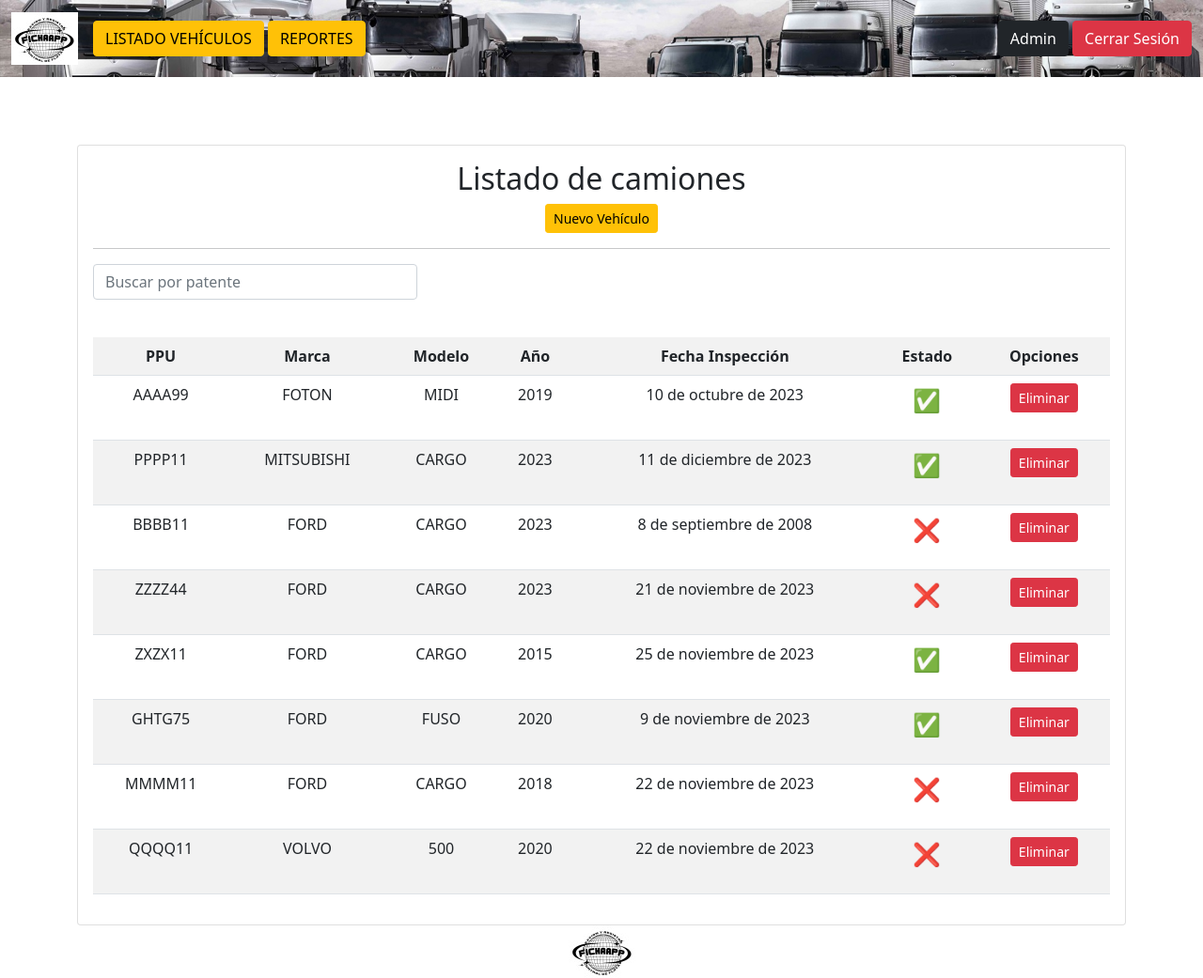
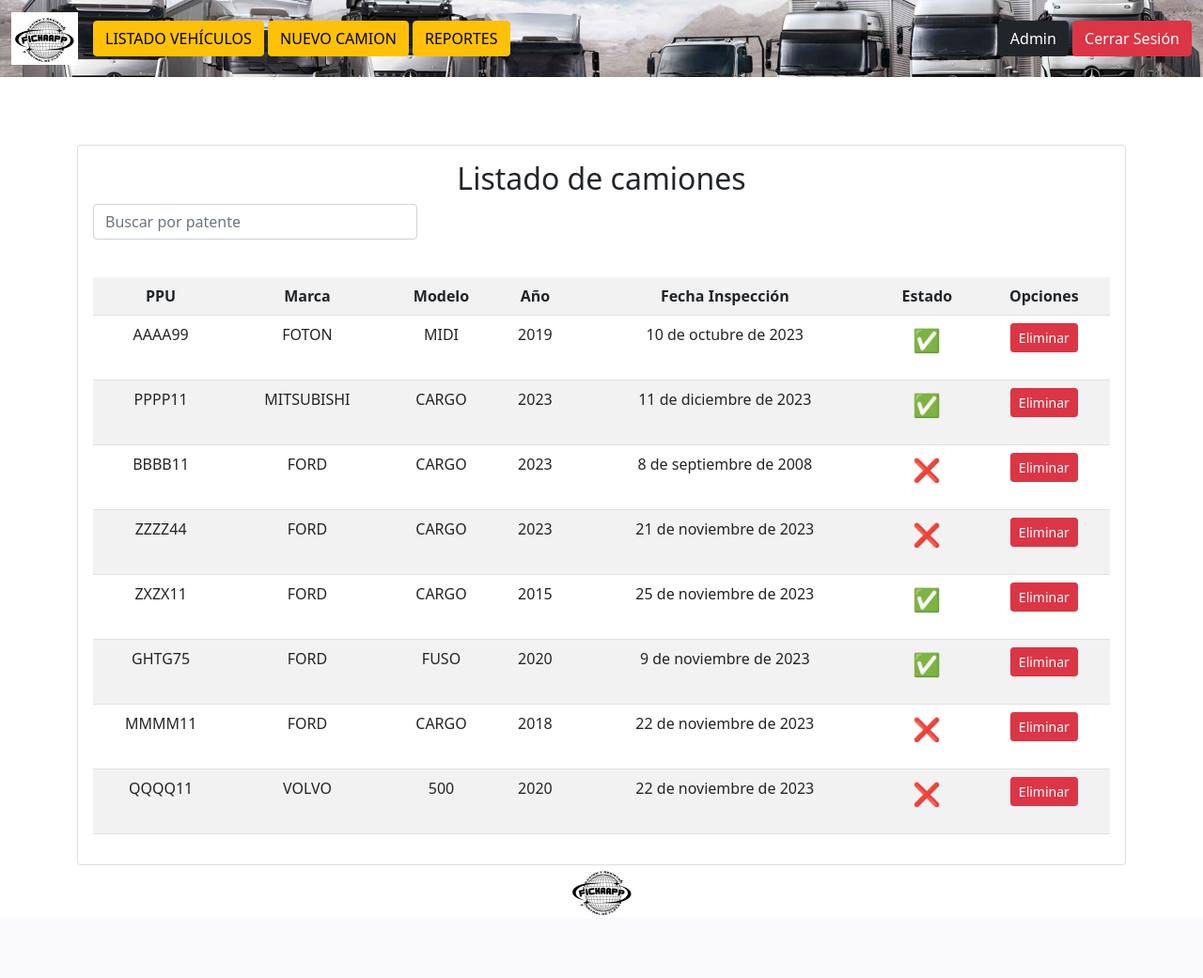
Before and after one commit to FelipeOrdenes95/CAPSTONE, a Django app: page /listar-camion/ in a window 1280 px wide. Shown: the whole page at 94% size. After the commit the page ends 974 px from the top, so only its background shows below. Run offline with Django 4.2, Linux system fonts and the light colour scheme; a user stored in the database is signed in; data comes from the database, SQL or seed files in the repository; both versions use the stored data as it was after the commit.

Commit message:
CAPSTONE FINAL

```diff
--- a/fichaapp/app/templates/app/base.html
+++ b/fichaapp/app/templates/app/base.html
@@ -18,7 +18,8 @@
             <span class="text-body-secondary">Toggleable via the navbar brand.</span>
         </div>
     </div>
-    <nav class="navbar navbar-expand-md navbar-dark bg-dark" style="background-image: url('{% static 'app/img/1.jpg' %}'); background-size: cover;">
+    <nav class="navbar navbar-expand-md navbar-dark bg-dark"
+        style="background-image: url('{% static 'app/img/1.jpg' %}'); background-size: cover;">
 
         <div class="container-fluid">
             <a class="navbar-brand" href="{% url 'home' %}">
@@ -26,11 +27,22 @@
             </a>
             <div class="collapse navbar-collapse" id="navbarToggleExternalContent">
                 <ul class="navbar-nav me-auto">
-                    {% if user.is_authenticated %}
                     <li class="nav-item">
-                            <a class="btn btn-warning" aria-current="page" href="{% url 'listar_camion' %}">LISTADO VEHÍCULOS</a>
+
+                        {% if perms.app.view_camion %}
+                        <a class="btn btn-warning" aria-current="page" href="{% url 'listar_camion' %}">LISTADO
+                            VEHÍCULOS</a>
+                        {% endif %}
+
+
+                        {% if perms.app.add_camion %}
+                        <a href="{% url 'nuevo_camion' %}" class="btn btn-warning" aria-current="page">NUEVO CAMION</a>
+                        {% endif %}
+
+                        {% if perms.app.change_camion %}
                         <a class="btn btn-warning" aria-current="page" href="{% url 'vehiculos' %}">REPORTES</a>
                         {% endif %}
+
                     </li>
                 </ul>
 
@@ -38,7 +50,7 @@
                     <li class="nav-item">
                         {% if user.is_authenticated %}
 
-                            <a href="#" class="btn btn-dark  " > {{ user.username }} </a>
+                        <a href="#" class="btn btn-dark  "> {{ user.username }} </a>
                         <a href="{% url 'logout' %}" class="btn btn-danger">Cerrar Sesión</a>
                         {% else %}
                         <a href="{% url 'login' %}" class="btn btn-success">Iniciar Sesión</a>
--- a/fichaapp/app/templates/app/camion/listar.html
+++ b/fichaapp/app/templates/app/camion/listar.html
@@ -7,10 +7,8 @@
     <div class="card">
         <div class="card-body">
             <h2>Listado de camiones</h2>
-            <div class="container text-center">
-                <a href="{% url 'nuevo_camion' %}" class="btn btn-warning btn-sm">Nuevo Vehículo</a>
-            </div>
-            <hr>
+
+
             <div class="row">
                <div class="container">
                 <script src="https://code.jquery.com/jquery-3.6.0.min.js"></script>
@@ -52,7 +50,11 @@
                             <th>Año</th>
                             <th>Fecha Inspección</th>
                             <th>Estado</th>
+
+                            {% if perms.app.delete_camion %}
                             <th>Opciones</th>
+                            {% endif %}
+
                         </tr>
 
                         {% for p in camiones %}
@@ -70,7 +72,9 @@
                                 {% endif %}
                             </td>
                             <td>
+                                {% if perms.app.delete_camion %}
                                 <a href="{% url 'eliminar_camion' p.id %}" class="btn btn-danger btn-sm">Eliminar</a>
+                                {% endif %}
                             </td>
                         </tr>
                         {% endfor %}
--- a/fichaapp/app/templates/app/camion/nuevo.html
+++ b/fichaapp/app/templates/app/camion/nuevo.html
@@ -72,7 +72,6 @@
                     </form>
                     {{ mensaje }}
                     <br>
-                    <!-- Botón de cancelar -->
 
                 </div>
             </div>
--- a/fichaapp/app/views.py
+++ b/fichaapp/app/views.py
@@ -14,6 +14,8 @@ from .forms import (
 from django.forms import modelformset_factory, inlineformset_factory
 
 from django.contrib import messages
+
+from django.contrib.auth.decorators import login_required, permission_required
 
 ExteriorCamionFormSet = modelformset_factory(ExteriorCamion, form=ExteriorCamionForm, extra=1)
 InteriorCamionFormSet = modelformset_factory(InteriorCamion, form=InteriorCamionForm, extra=1)
@@ -33,6 +35,8 @@ def home(request):
 def tutorial(request):
     return render(request, 'app/tutorial.html')
 
+
+@permission_required('app.change_camion','app.add_camion')
 def vehiculos(request):
     camiones = Camion.objects.all()
 
@@ -43,7 +47,7 @@ def vehiculos(request):
 
     return render(request, 'app/vehiculos.html', {'camiones': camiones})
 
-
+@permission_required('app.add_camion')
 def nuevo_camion(request):
     camion_form = CamionForm()
     ExteriorCamionFormSet = inlineformset_factory(Camion, ExteriorCamion, form=ExteriorCamionForm, fields="__all__", extra=1)
@@ -137,6 +141,8 @@ def nuevo_camion(request):
         }
     )
 
+
+@permission_required('app.view_camion')
 def listar_camion(request):
     camiones = Camion.objects.all()
 
@@ -146,12 +152,12 @@ def listar_camion(request):
     return render(request, 'app/camion/listar.html', data)
 
 
-from django.shortcuts import redirect
-
-from django.shortcuts import redirect
 
 
 
+
+
+@permission_required('app.change_camion')
 def modificar_camion(request, camion_id):
     camion = get_object_or_404(Camion, pk=camion_id)
 
@@ -165,16 +171,19 @@ def modificar_camion(request, camion_id):
 
     return render(request, 'app/modificar_camion.html', {'form': form, 'camion': camion})
 
+
+@permission_required('app.delete_camion')
 def eliminar_camion(request, camion_id):
     camion = get_object_or_404(Camion, id=camion_id)
     camion.delete()
     return redirect('listar_camion')
 
+@permission_required('app.add_camion')
 def informe_vehiculo(request, camion_id):
     camion = get_object_or_404(Camion, id=camion_id)
     return render(request, 'app/informe_vehiculo.html', {'camion': camion})
 
-
+@permission_required('app.add_camion')
 def vista_crear_camion(request):
 
 
@@ -188,6 +197,8 @@ def vista_crear_camion(request):
         form = NuevoCamionForm()
     return render(request, 'nuevo.html', {'form': form})
 
+
+@permission_required('app.change_camion')
 def editar_ficha_camion(request, camion_id):
     camion = get_object_or_404(Camion, id=camion_id)
 
```
Also changed, not shown: fichaapp/db.sqlite3, fichaapp/media/camion_fotos/Imagen_de_WhatsApp_2023-11-22_a_las_00.03.36_33cf147a_ldFVQ4z.jpg (added), fichaapp/media/camion_fotos/WhatsApp_Image_2023-11-16_at_18.18.30_ANwVpXV.jpeg (added), fichaapp/media/camion_fotos/descarga.jpeg (added), fichaapp/media/camion_fotos/descarga_JFkmONz.jpeg (added), fichaapp/media/fotos/WhatsApp_Image_2023-11-21_at_10.47.45.jpeg (added), fichaapp/media/fotos/WhatsApp_Image_2023-11-21_at_10.56.13.jpeg (added). Lines whose indentation alone changed are shown as unchanged.
